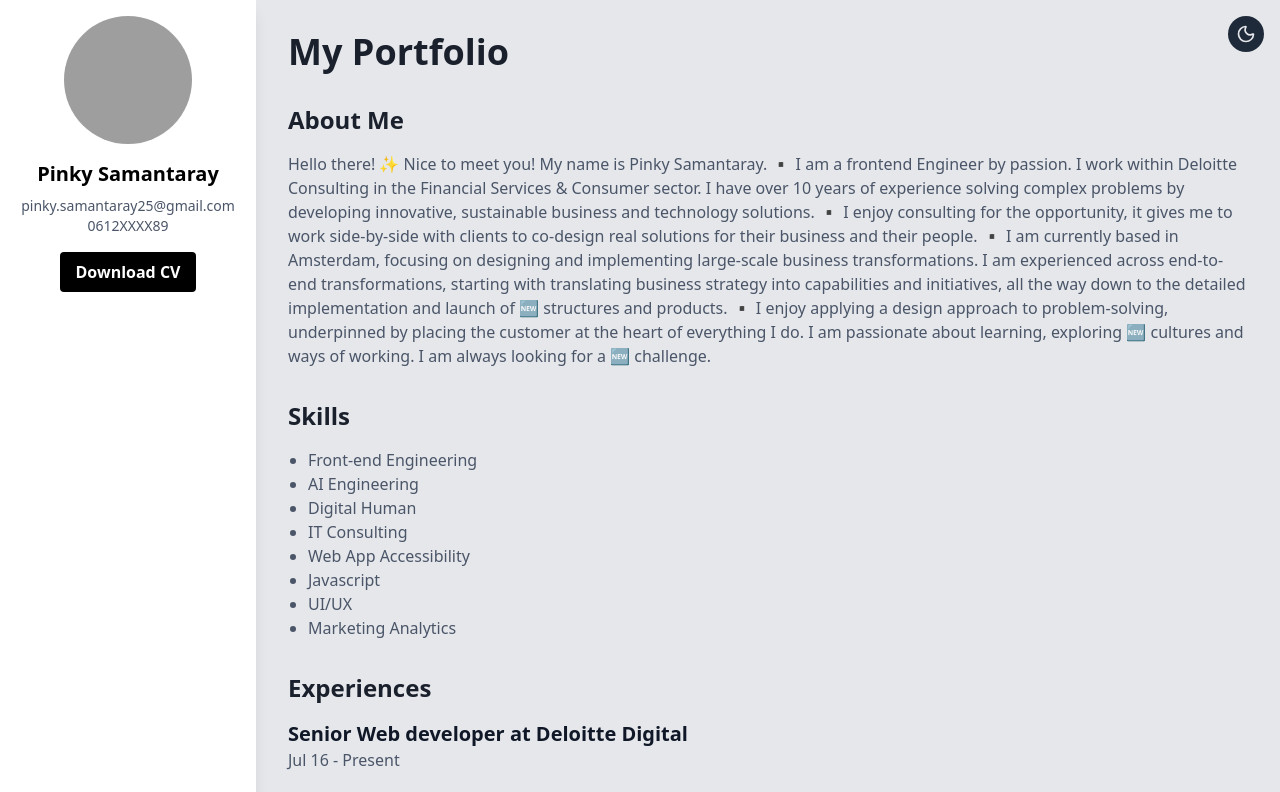
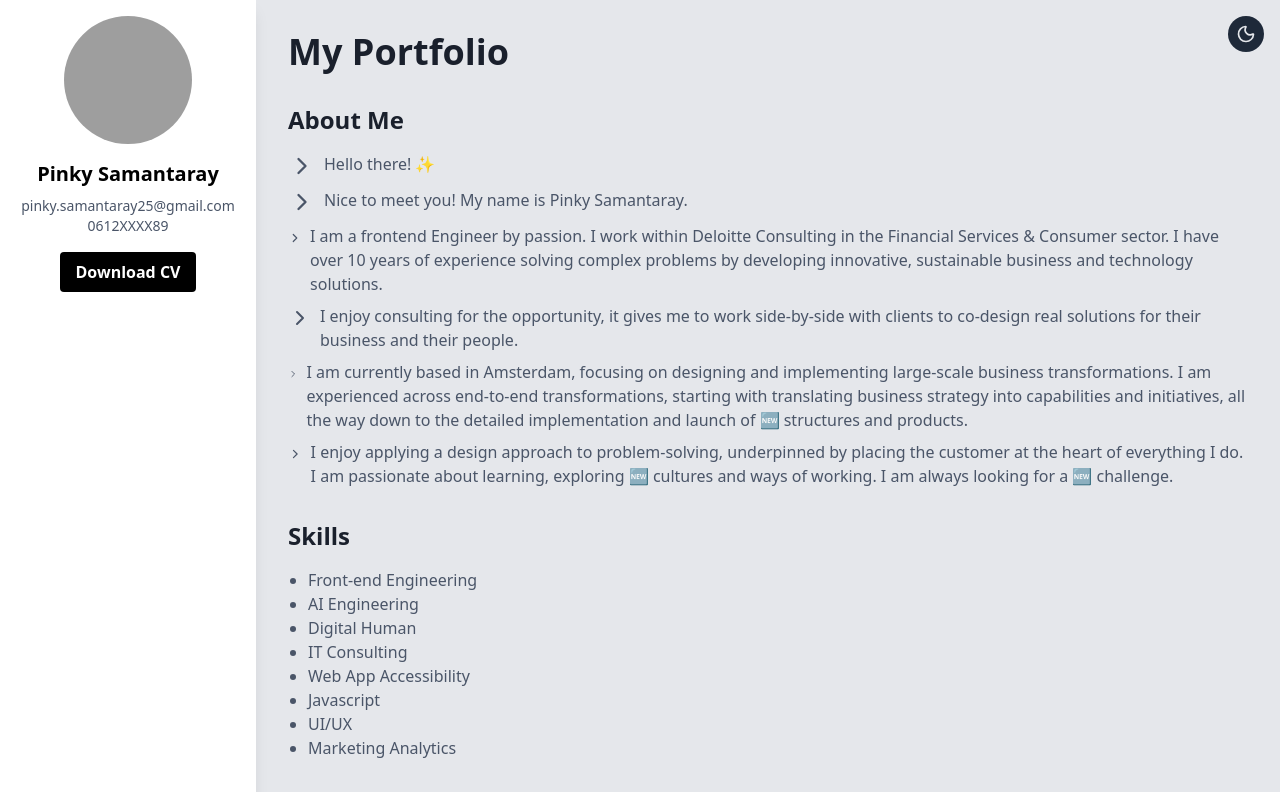
Before and after one commit to pinkysamantaray/pinkysamantaray.github.io, a React (Vite) app: page / in a window 1280 px wide. Shown: the top 792 px of the page. Built offline with nearby package versions, Linux system fonts and the light colour scheme; grey boxes are pictures that could not be loaded.

Commit message:
updated about section content

```diff
--- a/index.html
+++ b/index.html
@@ -2,7 +2,7 @@
 <html lang="en">
   <head>
     <meta charset="UTF-8" />
-    <link rel="icon" type="image/x-icon" href="public/favicon.ico" />
+    <link rel="icon" href="/favicon.ico" />
     <meta name="viewport" content="width=device-width, initial-scale=1.0" />
     <title>Pinky Samantaray | Portfolio</title>
   </head>
--- a/src/data/portfolioData.ts
+++ b/src/data/portfolioData.ts
@@ -8,7 +8,14 @@ export const portfolioData: PortfolioData = {
   },
   about: {
     title: "About Me",
-    content: "Hello there! ✨ Nice to meet you! My name is Pinky Samantaray. ▪️ I am a frontend Engineer by passion. I work within Deloitte Consulting in the Financial Services & Consumer sector. I have over 10 years of experience solving complex problems by developing innovative, sustainable business and technology solutions. ▪️ I enjoy consulting for the opportunity, it gives me to work side-by-side with clients to co-design real solutions for their business and their people. ▪️ I am currently based in Amsterdam, focusing on designing and implementing large-scale business transformations. I am experienced across end-to-end transformations, starting with translating business strategy into capabilities and initiatives, all the way down to the detailed implementation and launch of 🆕 structures and products. ▪️ I enjoy applying a design approach to problem-solving, underpinned by placing the customer at the heart of everything I do. I am passionate about learning, exploring 🆕 cultures and ways of working. I am always looking for a 🆕 challenge.",
+    content: [
+      "Hello there! ✨ ",
+      "Nice to meet you! My name is Pinky Samantaray.",
+      "I am a frontend Engineer by passion. I work within Deloitte Consulting in the Financial Services & Consumer sector. I have over 10 years of experience solving complex problems by developing innovative, sustainable business and technology solutions.",
+      "I enjoy consulting for the opportunity, it gives me to work side-by-side with clients to co-design real solutions for their business and their people.",
+      "I am currently based in Amsterdam, focusing on designing and implementing large-scale business transformations. I am experienced across end-to-end transformations, starting with translating business strategy into capabilities and initiatives, all the way down to the detailed implementation and launch of 🆕 structures and products.",
+      "I enjoy applying a design approach to problem-solving, underpinned by placing the customer at the heart of everything I do. I am passionate about learning, exploring 🆕 cultures and ways of working. I am always looking for a 🆕 challenge.",
+    ],
   },
   skills: {
     title: "Skills",
--- a/src/sections/about-me.tsx
+++ b/src/sections/about-me.tsx
@@ -1,10 +1,18 @@
 import { portfolioData } from '../data/portfolioData';
+import { ChevronRight } from 'lucide-react';
 
 const AboutMe = () => {
   return (
     <section id="about-me" className="mb-8">
       <h2 className="text-2xl font-bold mb-4 text-[var(--color-text-primary)]">{portfolioData.about.title}</h2>
-      <p className="text-[var(--color-text-secondary)]">{portfolioData.about.content}</p>
+      <div className="text-[var(--color-text-secondary)]">
+        {portfolioData.about.content.map((item, index) => (
+          <div key={index} className="flex items-start mb-2">
+            <ChevronRight className="w-7 h-7 mr-2 text-[var(--color-accent)]" />
+            <span>{item}</span>
+          </div>
+        ))}
+      </div>
     </section>
   );
 };
--- a/src/types/portfolio.d.ts
+++ b/src/types/portfolio.d.ts
@@ -49,7 +49,7 @@ export interface PortfolioData {
   };
   about: {
     title: string;
-    content: string;
+    content: string[];
   };
   skills: {
     title: string;
```
Also changed, not shown: public/assets/ps_logo.png (renamed from src/assets/ps_logo.png).
